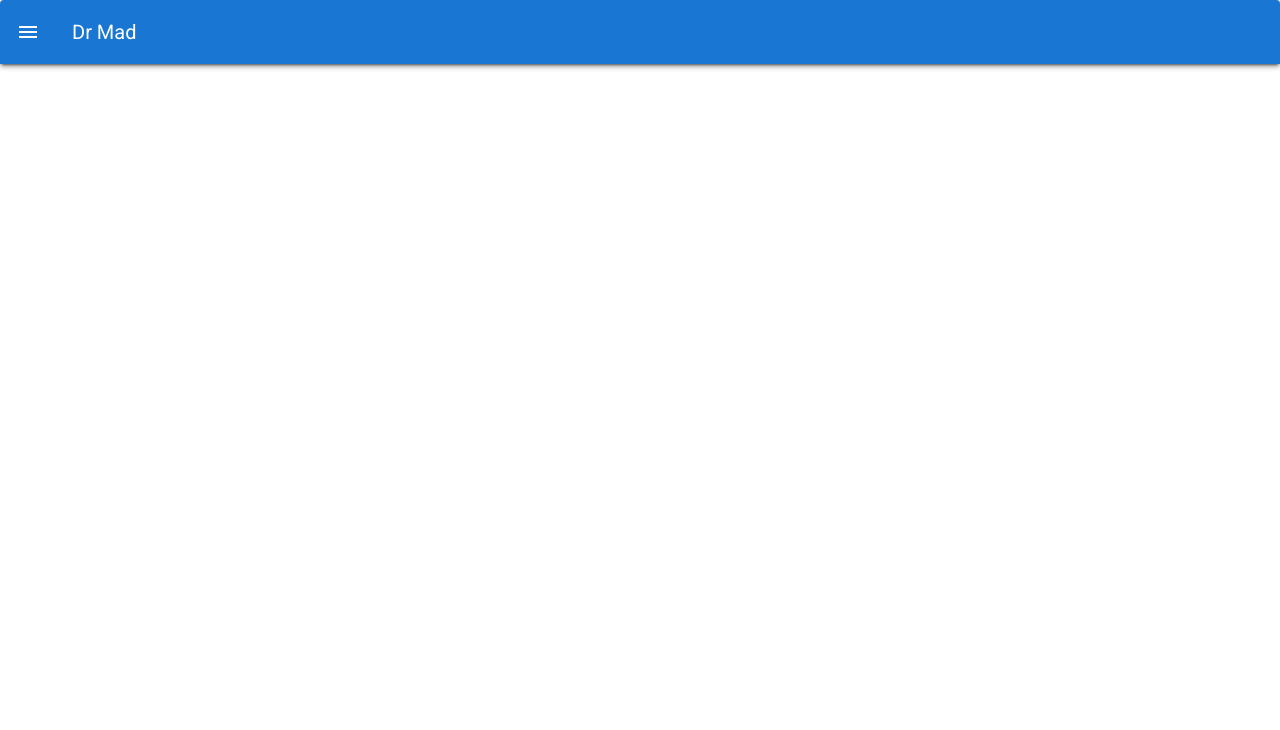
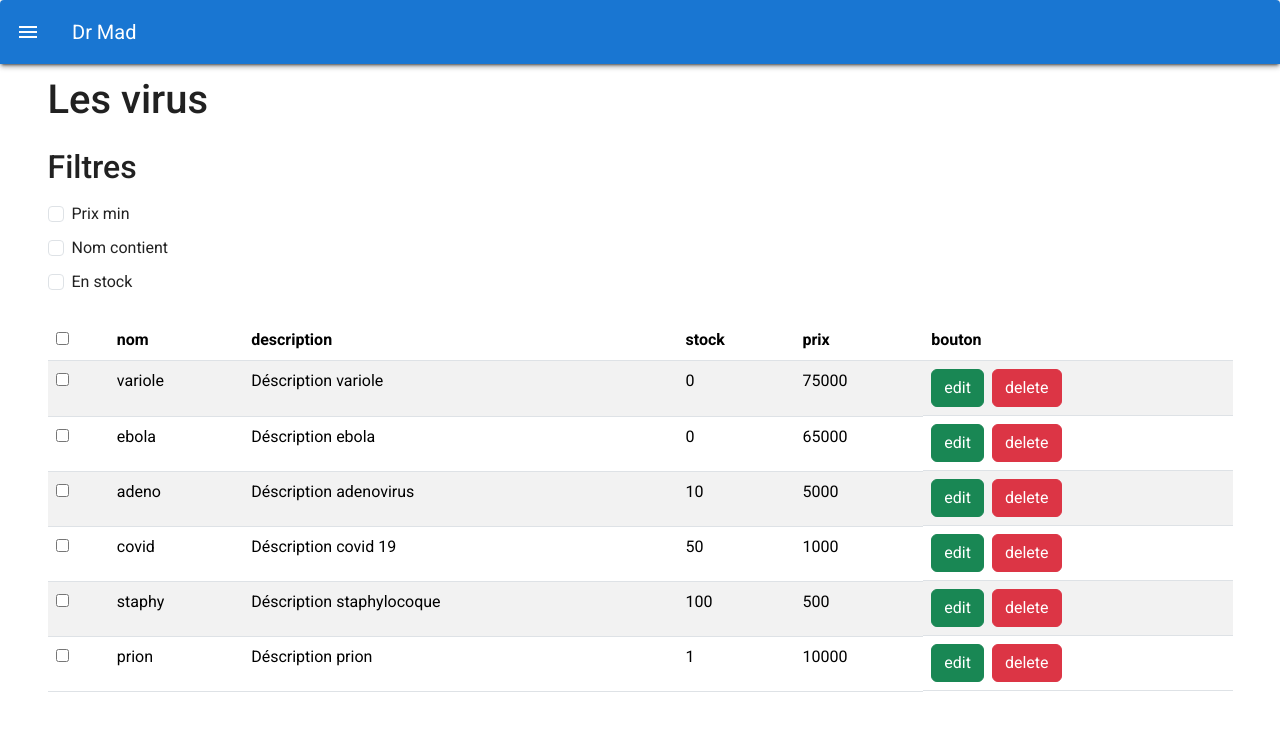
Before and after one commit to ImmerAlex/dr_mad_vuetify, a Vue app: page /shop/items in a window 1280 px wide. Shown: the top 730 px of the page. Built offline with nearby package versions, Linux system fonts and the light colour scheme.

Commit message:
continue l'implémentation de l'ancien projet

```diff
--- a/public/index.html
+++ b/public/index.html
@@ -8,6 +8,7 @@
     <title><%= htmlWebpackPlugin.options.title %></title>
     <link rel="stylesheet" href="https://fonts.googleapis.com/css?family=Roboto:100,300,400,500,700,900">
     <link rel="stylesheet" href="https://cdn.jsdelivr.net/npm/@mdi/font@latest/css/materialdesignicons.min.css">
+    <link href="https://cdn.jsdelivr.net/npm/bootstrap@5.3.3/dist/css/bootstrap.min.css" rel="stylesheet" integrity="sha384-QWTKZyjpPEjISv5WaRU9OFeRpok6YctnYmDr5pNlyT2bRjXh0JMhjY6hW+ALEwIH" crossorigin="anonymous">
   </head>
   <body>
     <noscript>
@@ -15,5 +16,6 @@
     </noscript>
     <div id="app"></div>
     <!-- built files will be auto injected -->
+        <script src="https://cdn.jsdelivr.net/npm/bootstrap@5.3.3/dist/js/bootstrap.bundle.min.js" integrity="sha384-YvpcrYf0tY3lHB60NNkmXc5s9fDVZLESaAA55NDzOxhy9GkcIdslK1eN7N6jIeHz" crossorigin="anonymous"></script>
   </body>
 </html>
--- /dev/null
+++ b/src/components/CheckedList.vue
@@ -0,0 +1,35 @@
+<template>
+  <div>
+    <p v-for="(item, indexRow) in data" :key="indexRow">
+      <input type="checkbox"
+             v-if="itemCheck"
+             :checked="checked[indexRow]"
+             @click="$emit('checked-changed',indexRow)"
+      >
+
+      <span v-for="(field, indexCol) in fields" :key="indexCol">
+        {{item[field]}}
+      </span>
+      <button v-if="itemButton && itemButton.show" color="grey" @click="$emit('item-button-clicked',indexRow)">{{itemButton.text}}</button>
+    </p>
+    <button v-if="listButton && listButton.show" color="green" @click="$emit('list-button-clicked')">{{listButton.text}}</button>
+  </div>
+</template>
+
+<script>
+export default {
+  name: "CheckedList",
+  props: {
+    data: Array, // les données sources
+    fields: Array, // le tableau contenant le nom des champs à afficher
+    itemCheck: Boolean, // s'il y a des case à cocher
+    checked: Array, // le tableau des cases cochées
+    itemButton: Object, // l'objet pour les boutons d'items
+    listButton: Object, // l'objet pour le bouton de liste
+  },
+  data : () => {
+    return {
+    }
+  }
+}
+</script>
--- a/src/router/index.js
+++ b/src/router/index.js
@@ -1,17 +1,19 @@
 import Vue from 'vue'
 import VueRouter from 'vue-router'
 
-import HomeView from '../views/HomeView.vue'
+import HomeView from "@/views/HomeView.vue";
+import VirusesView from '@/views/VirusesView.vue'
+import BankAccountView from '@/views/BankAccountView.vue'
 import ShopView from '@/views/ShopView.vue'
-import CardExemple from '@/components/CardExemple'
 
 Vue.use(VueRouter)
 
 const routes = [
+
   {
     path: '/',
     name: 'home',
-    component: HomeView
+    component: HomeView,
   },
   {
     path: '/shop',
@@ -21,11 +23,50 @@ const routes = [
       {
        path: 'home',
         name: 'shophome',
-        components:{
-            center: CardExemple,
+        components: {
+          center: HomeView,
+        },
+        alias:'/shop'
+      },
+      {
+        path: 'login',
+        name: 'shoplogin',
+        components: {
+          center: HomeView,
+        }
+      },
+      {
+        path: 'buy',
+        name: 'shopbuy',
+        components: {
+          center: HomeView,
+        }
+      },
+      {
+        path: 'pay/:orderId',
+        name: 'shoppay',
+        components: {
+          center: HomeView,
+        }
+      },
+      {
+        path: 'orders',
+        name: 'shoporders',
+        components: {
+          center: HomeView,
         }
       },
     ]
+  },
+  {
+    path: '/shop/items',
+    name: 'shopitems',
+    component: VirusesView
+  },
+  {
+    path: '/bank/account',
+    name: 'bankaccount',
+    component: BankAccountView
   }
 
 ]
--- /dev/null
+++ b/src/views/BankAccountView.vue
@@ -0,0 +1,91 @@
+<template>
+  <div class="d-flex flex-column gap-3">
+    <h1>Account data</h1>
+
+    <div class="d-flex flex-column gap-2">
+      <div>
+        <label for="accountNumber" class="form-label">Account number</label>
+        <div class="d-flex align-items-center">
+          <input id="accountNumber" v-model="number" class="form-control">
+          <button class="btn btn-danger" @click="resetAccountNumber">Reset</button>
+        </div>
+        <p v-if="accountNumberError===-1">invalid account number</p>
+      </div>
+
+      <div class="d-flex align-items-center gap-2">
+        <button :disabled="!isAccountNumberValid" @click="getAccountAmount(number)" class="btn btn-success">Get amount
+        </button>
+        <button :disabled="!isAccountNumberValid" @click="getAccountTransactions(number)" class="btn btn-primary">Get
+          transactions
+        </button>
+      </div>
+    </div>
+
+    <div>
+      <p>Available amount :
+        <span v-if="accountNumberError === 1" class="fw-bold">{{ formatNumber(accountAmount) }}</span>
+        <span v-else></span>
+      </p>
+    </div>
+
+    <div>
+      <h2>Transaction(s)</h2>
+      <table v-if="accountNumberError === 1" class="table table-striped">
+        <thead>
+        <tr>
+          <th>amount</th>
+          <th>date</th>
+          <th>heure</th>
+        </tr>
+        </thead>
+
+        <tbody>
+        <tr v-for="(transaction, index) in accountTransactions" :key="index">
+          <td>{{ transaction.amount }}</td>
+          <td>{{ convertDateToDate(transaction.date.$date) }}</td>
+          <td>{{ convertDateToTime(transaction.date.$date) }}</td>
+        </tr>
+        </tbody>
+      </table>
+      <span v-else></span>
+    </div>
+  </div>
+</template>
+
+<script>
+
+import {mapActions, mapMutations, mapState} from 'vuex'
+
+export default {
+  name: 'BankAccountView',
+  data: () => ({
+    number: '',
+  }),
+  computed: {
+    ...mapState('bank',['accountAmount', 'accountTransactions', 'accountNumberError']),
+    isAccountNumberValid() {
+      const rexp = RegExp('^[A-Za-z0-9]{22}-[0-9]{7}$', 'g')
+      return rexp.test(this.number)
+    }
+  },
+  methods: {
+    ...mapActions('bank',['getAccountAmount', 'getAccountTransactions']),
+    ...mapMutations('bank',['updateAccountNumberError']),
+    convertDateToDate(date) {
+      let d = new Date(date)
+      return d.getMonth() + "/" + d.getDate() + "/" + d.getFullYear()
+    },
+    convertDateToTime(date) {
+      let d = new Date(date)
+      return d.getHours() + ":" + d.getMinutes() + ":" + d.getSeconds()
+    },
+    resetAccountNumber() {
+      this.number = ''
+      this.updateAccountNumberError(0)
+    },
+    formatNumber(number) {
+      return number.toString().replace(/\B(?=(\d{3})+(?!\d))/g, ' ')
+    }
+  }
+}
+</script>
--- /dev/null
+++ b/src/views/VirusesView.vue
@@ -0,0 +1,123 @@
+<template>
+  <div class="d-flex flex-column gap-3">
+    <h1>Les virus</h1>
+
+    <div class="d-flex flex-column gap-2">
+      <h2>Filtres</h2>
+
+      <div class="d-flex flex-column gap-2">
+        <div class="d-flex flex-column gap-2">
+          <div class="form-check">
+            <input type="checkbox" v-model="filterPriceActive" class="form-check-input" id="filterpriceactive">
+            <label for="filterpriceactive" class="form-check-label">Prix min</label>
+          </div>
+
+          <label for="filterprice" v-if="filterPriceActive">
+            <input v-model="priceFilter" type="number" id="filterprice" class="form-control">
+          </label>
+        </div>
+
+        <div class="d-flex flex-column gap-2">
+          <div class="form-check">
+            <input type="checkbox" v-model="filterNameActive" class="form-check-input" id="filternameactive">
+            <label for="filternameactive" class="form-check-label">Nom contient</label>
+          </div>
+
+          <label for="filtername" v-if="filterNameActive">
+            <input v-model="nameFilter" id="filtername" class="form-control">
+          </label>
+        </div>
+
+        <div class="d-flex flex-column gap-2">
+          <div class="form-check">
+            <input type="checkbox" v-model="filterStockActive" class="form-check-input" id="filterstockactive">
+            <label for="filterstockactive" class="form-check-label">En stock</label>
+          </div>
+        </div>
+      </div>
+    </div>
+
+    <table class="mt-2 table table-striped">
+      <thead>
+      <tr>
+        <th>
+          <input type="checkbox" @click="toggleAllSelection">
+        </th>
+        <th>nom</th>
+        <th>description</th>
+        <th>stock</th>
+        <th>prix</th>
+        <th>bouton</th>
+      </tr>
+      </thead>
+
+      <tbody>
+      <tr v-for="(virus, index) in filteredViruses" :key="index">
+        <td>
+          <input type="checkbox" :checked="isSelected(index)" @click="toggleSelection(index)">
+        </td>
+        <td>{{virus.name}}</td>
+        <td>{{virus.description}}</td>
+        <td>{{virus.stock}}</td>
+        <td>{{virus.price}}</td>
+        <td class="d-flex gap-2">
+          <button class="btn btn-success" @click="prevent">edit</button>
+          <button class="btn btn-danger" @click="prevent">delete</button>
+        </td>
+      </tr>
+      </tbody>
+    </table>
+    <CheckedList />
+  </div>
+</template>
+
+<script>
+import { mapActions, mapState } from 'vuex'
+import CheckedList from "@/components/CheckedList";
+
+export default {
+  name: 'VirusesView',
+  components: { CheckedList },
+  data: () => ({
+    priceFilter: 0,
+    nameFilter: '',
+    filterPriceActive: false,
+    filterNameActive: false,
+    filterStockActive: false,
+    selected: []
+  }),
+  computed: {
+    ...mapState('shop',['viruses']),
+    filteredViruses() {
+      return this.viruses
+          .filter(v => !this.filterPriceActive || v.price > this.priceFilter)
+          .filter(v => !this.filterNameActive || v.name.includes(this.nameFilter))
+          .filter(v => !this.filterStockActive || v.stock > 0);
+    }
+  },
+  methods: {
+    ...mapActions('shop',['getAllViruses']),
+    isSelected(index) {
+      return this.selected.includes(index);
+    },
+    toggleSelection(index) {
+      const selectedIndex = this.selected.indexOf(index);
+      if (selectedIndex === -1) {
+        this.selected.push(index);
+      } else {
+        this.selected.splice(selectedIndex, 1);
+      }
+    },
+    toggleAllSelection() {
+      if (this.selected.length === this.viruses.length) {
+        this.selected = [];
+      } else {
+        this.selected = this.viruses.map((_, index) => index);
+      }
+    },
+  },
+  mounted() {
+    this.getAllViruses();
+  }
+}
+</script>
```
